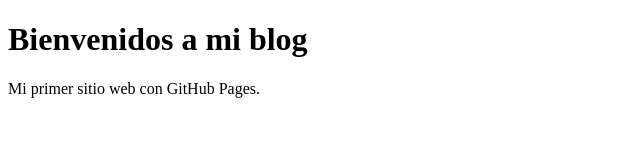
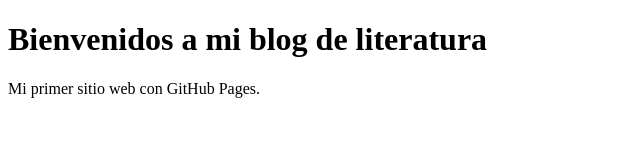
Before and after one commit to cristina370/coursera-test, a plain HTML site: page index.html in a window 1280 px wide. Shown: the whole page, without its empty margins (0-640 px from the left). Drawn offline with Linux system fonts and the light colour scheme.

Commit message:
Pequeño cambio

```diff
--- a/index.html
+++ b/index.html
@@ -1,11 +1,11 @@
-<!DOCTYPE html>
+  <!DOCTYPE html>
 <html lang="es">
 <head>
   <meta charset="UTF-8">
   <title>Mi Blog Literario</title>
 </head>
 <body>
-  <h1>Bienvenidos a mi blog</h1>
+  <h1>Bienvenidos a mi blog de literatura</h1>
   <p>Mi primer sitio web con GitHub Pages.</p>
 </body>
 </html>
```
